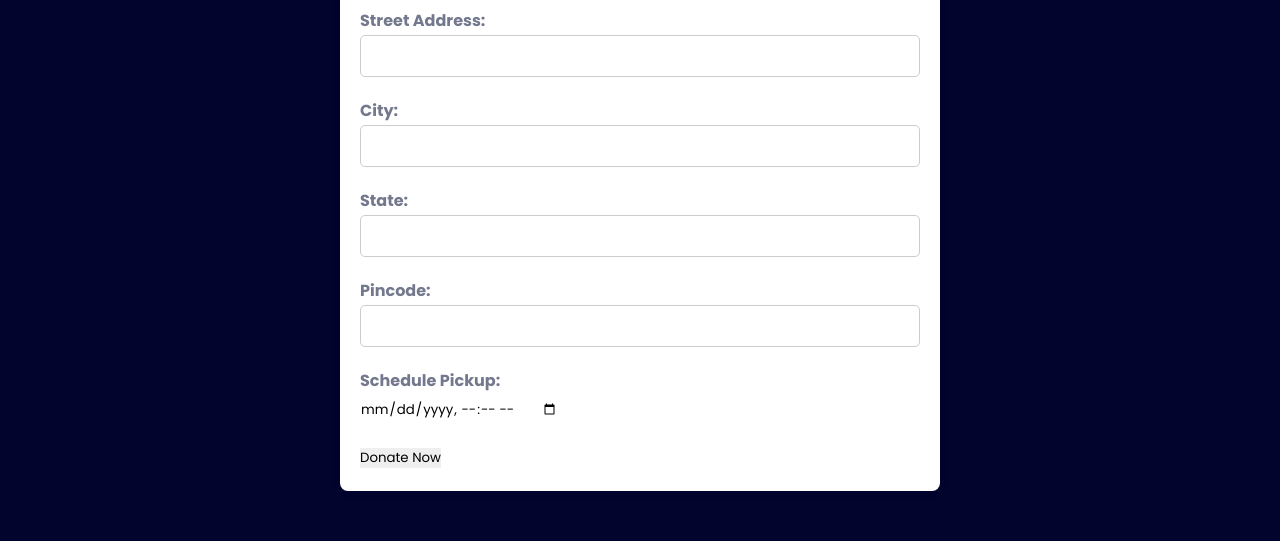
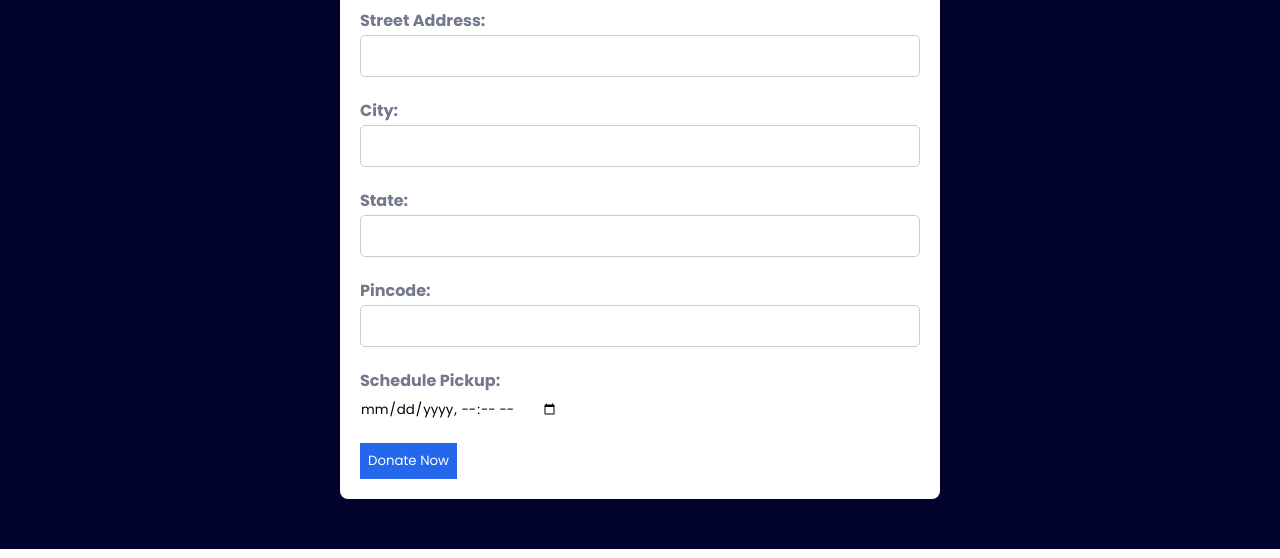
Before and after one commit to kartik3165/SE_pbl, a website with bundled scripts: page html/donate.html in a window 1280 px wide. Shown: the part 667-1225 px from the top of the page. Built offline with nearby package versions, Linux system fonts and the light colour scheme.

Commit message:
complete

```diff
--- a/css/donate.css
+++ b/css/donate.css
@@ -234,3 +234,9 @@ footer {
     margin-bottom: 15px;
     color: var(--heading-color);
   }
+
+  #donate-btn {
+    padding: 8px;
+    background-color: var(--main-color);
+    color: var(--bg-color);
+  }
```
